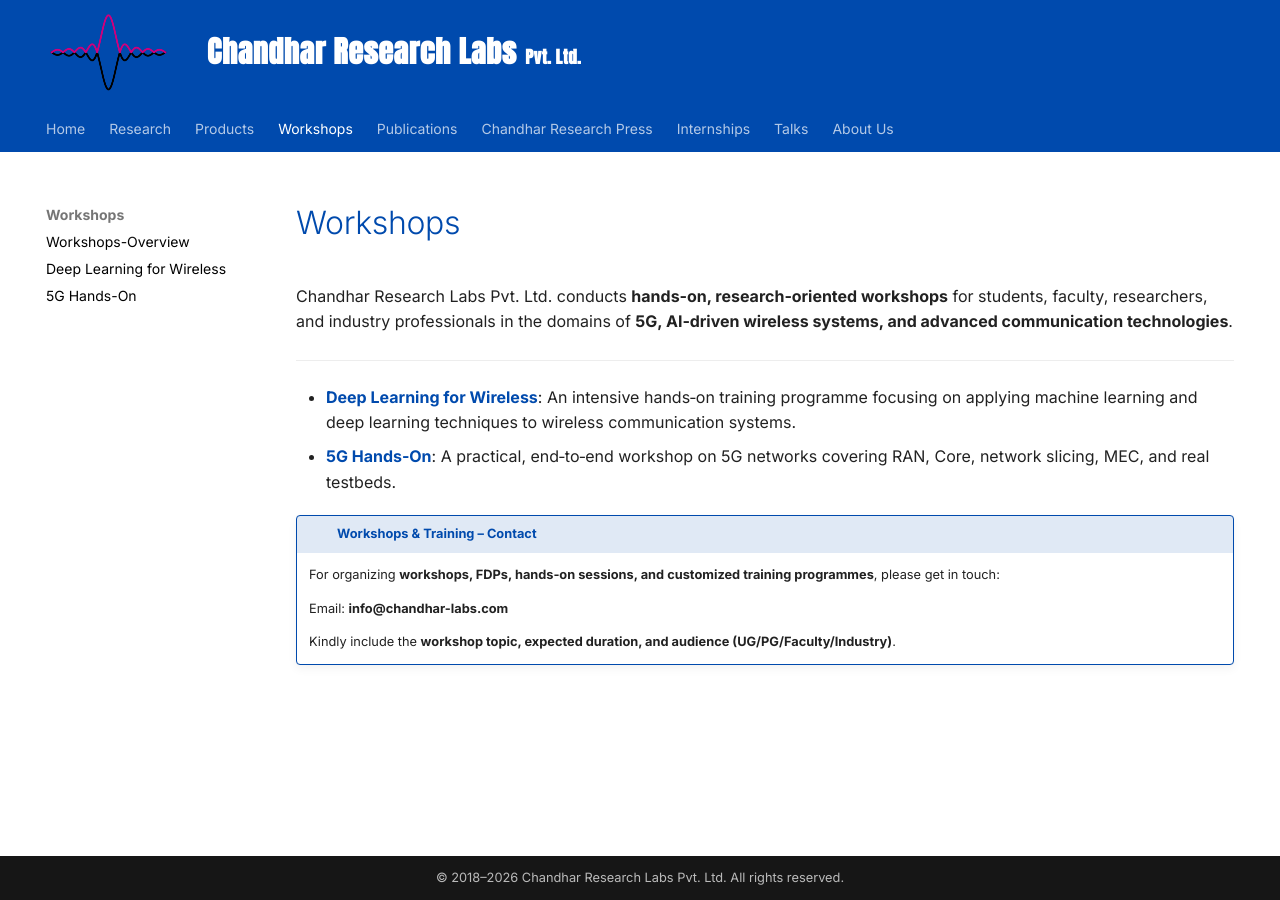
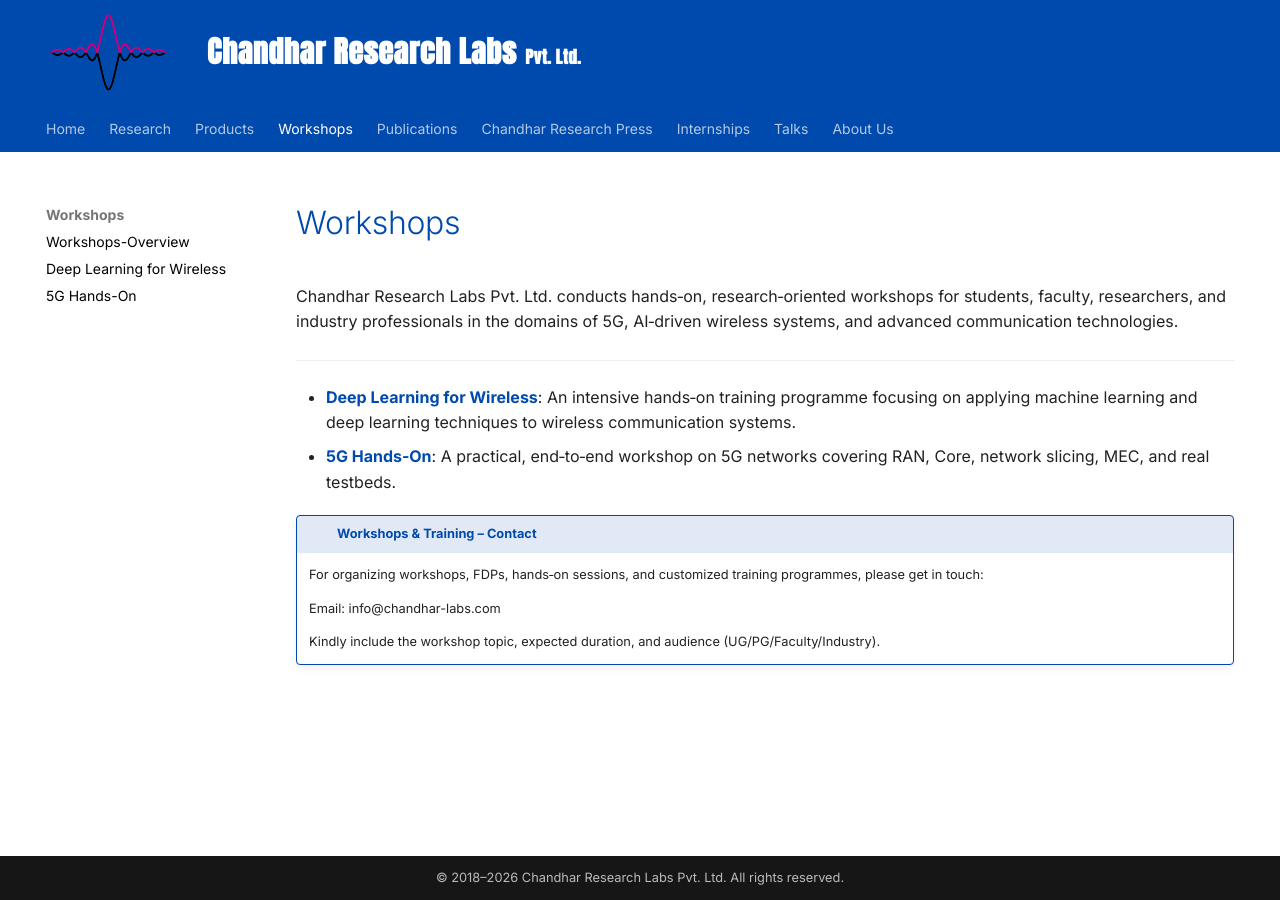
Before and after one commit to chandharlabs/chandhar-docs, an MkDocs documentation site: the page built from docs/workshops/index.md, in a window 1280 px wide. Built offline with MkDocs 1.6.1 and Material for MkDocs 9.7.7, drawn with Linux system fonts in a browser that asks for light colours.

```diff
--- a/docs/workshops/index.md
+++ b/docs/workshops/index.md
@@ -1,8 +1,7 @@
 # Workshops
 
-Chandhar Research Labs Pvt. Ltd. conducts **hands‑on, research‑oriented workshops**
-for students, faculty, researchers, and industry professionals in the
-domains of **5G, AI‑driven wireless systems, and advanced communication technologies**.
+Chandhar Research Labs Pvt. Ltd. conducts hands‑on, research‑oriented workshops for students, faculty, researchers, and industry professionals in the
+domains of 5G, AI‑driven wireless systems, and advanced communication technologies.
 
 ---
 
@@ -17,8 +16,8 @@ RAN, Core, network slicing, MEC, and real testbeds.
 
 
 !!! info "Workshops & Training – Contact"
-    For organizing **workshops, FDPs, hands‑on sessions, and customized training programmes**, please get in touch:
+    For organizing workshops, FDPs, hands‑on sessions, and customized training programmes, please get in touch:
 
-    Email: **info@chandhar-labs.com**
+    Email: info@chandhar-labs.com
 
-    Kindly include the **workshop topic, expected duration, and audience (UG/PG/Faculty/Industry)**.
+    Kindly include the workshop topic, expected duration, and audience (UG/PG/Faculty/Industry).
```
